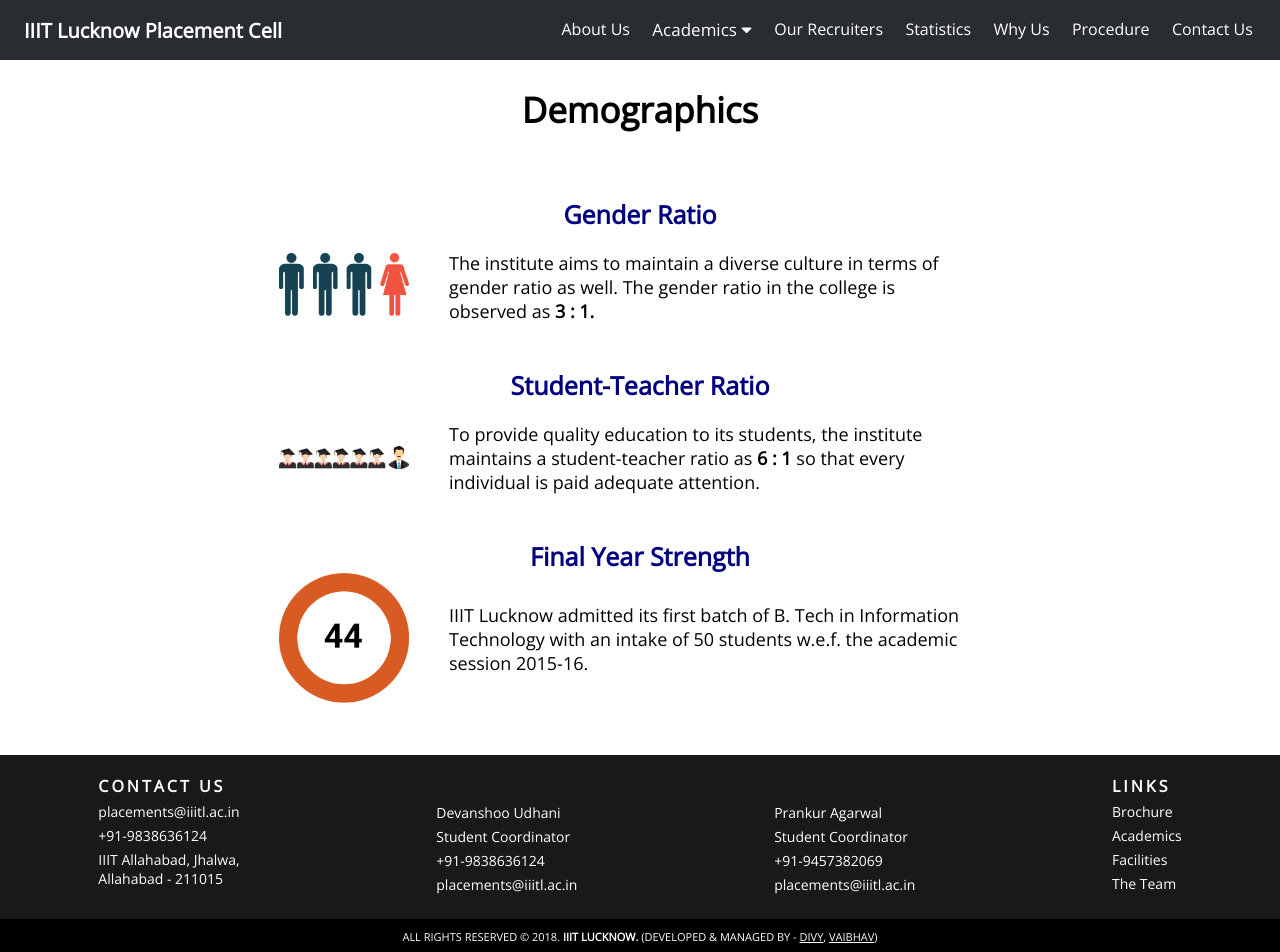
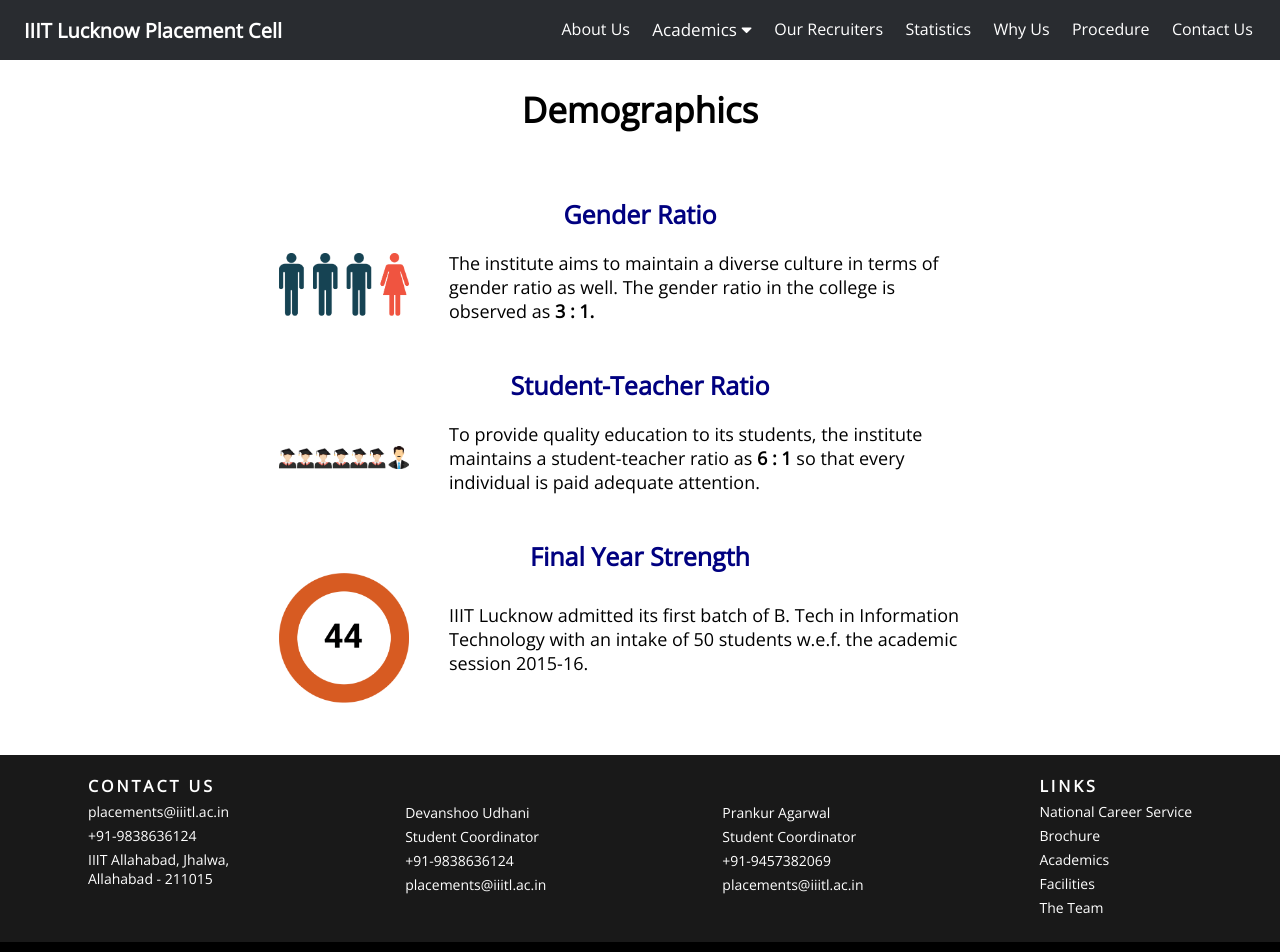
Before and after one commit to axios-iiitl/Placement-Website, a React (Create React App) app: page /demographics in a window 1280 px wide. Shown: the top 952 px of the page. Built offline with nearby package versions, Linux system fonts and the light colour scheme; the HTML template or start-up script is replaced by a standard one.

Commit message:
Add NCS to footer

```diff
--- a/package.json
+++ b/package.json
@@ -8,7 +8,7 @@
     "react-chartjs-2": "^2.7.4",
     "react-dom": "^16.6.0",
     "react-router-dom": "^4.3.1",
-    "react-scripts": "2.1.1"
+    "react-scripts": "^2.1.5"
   },
   "scripts": {
     "start": "react-scripts start",
--- a/src/components/Footer.js
+++ b/src/components/Footer.js
@@ -49,6 +49,11 @@ const footer = () => {
             <div className="footer-col">
               <h2>Links</h2>
               <p>
+                <a href="https://www.ncs.gov.in/Pages/default.aspx" target="blank">
+                  National Career Service
+                </a>
+              </p>
+              <p>
                 <a href={brochurePdf} target="blank">
                   Brochure
                 </a>
```
Also changed, not shown: 1 other file (tests, documents, lock files or other folders).
